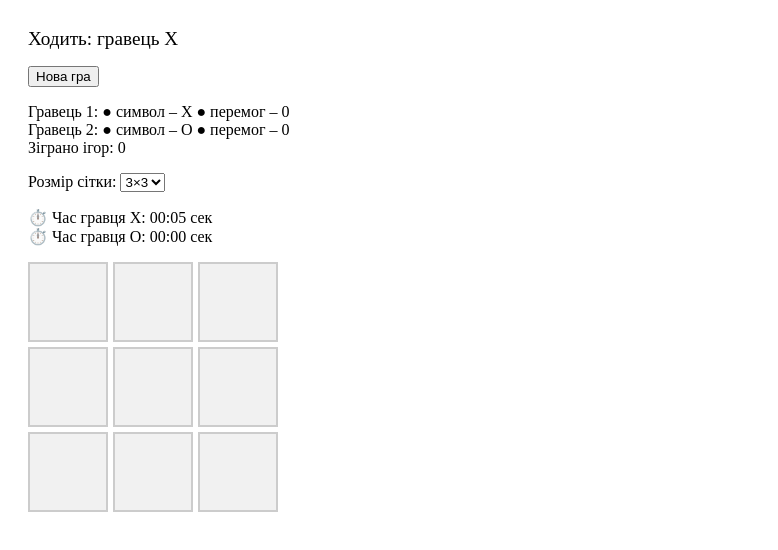
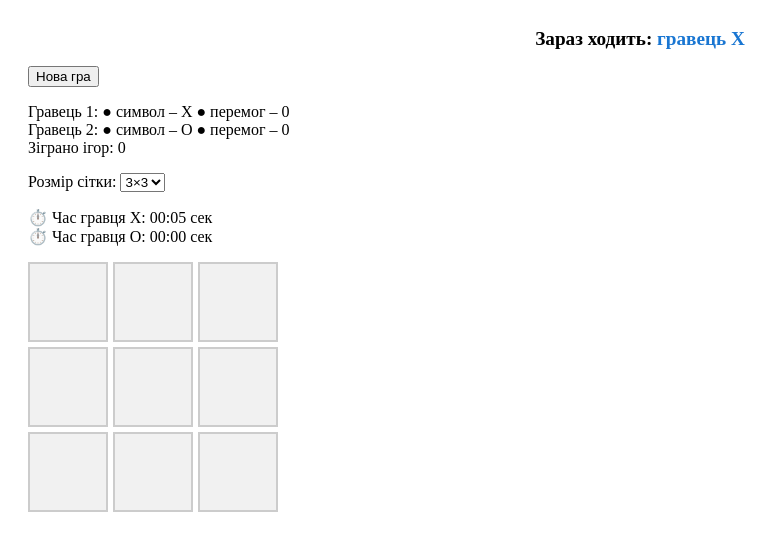
Before and after one commit to AndriiShopiak/tic-tac-toe, a React (Vite) app: page / in a window 1280 px wide. Shown: the top 550 px of the page, without its empty margins (0-778 px from the left). Built offline with nearby package versions, Linux system fonts and the light colour scheme.

Commit message:
refactor: add color for player

```diff
--- a/src/components/TurnIndicator.tsx
+++ b/src/components/TurnIndicator.tsx
@@ -6,8 +6,17 @@ type Props = {
 
 export default function TurnIndicator({ currentPlayer }: Props) {
   return (
-    <div style={{ marginBottom: 16, fontSize: '1.2rem' }}>
-      Ходить: гравець {currentPlayer}
+    <div
+      style={{
+        fontSize: '1.2rem',
+        fontWeight: 'bold',
+        marginBottom: 16,
+        textAlign: 'center',
+      }}
+    >
+      Зараз ходить: <span style={{ color: currentPlayer === 'X' ? '#1976d2' : '#d32f2f' }}>
+        гравець {currentPlayer}
+      </span>
     </div>
   )
-}
+};
```
